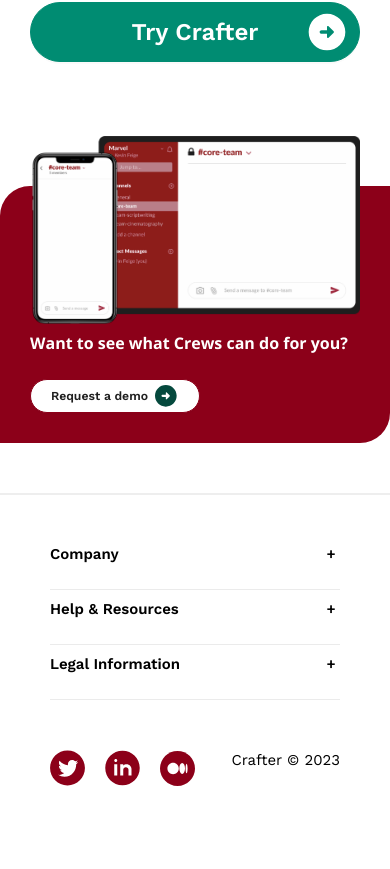
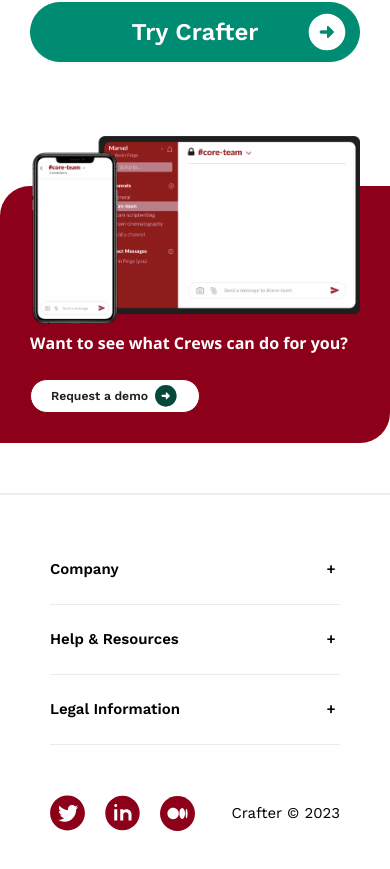
Before and after one commit to jayvaddoriya/crafter, a React (Create React App) app: page / in a window 390 px wide. Shown: the part 558-1427 px from the top of the page. Before the commit the page ends 1394 px from the top, so only its background shows below. Built offline with nearby package versions, Linux system fonts and the light colour scheme.

Commit message:
footer issue solve

```diff
--- a/src/component/Footer/footer.scss
+++ b/src/component/Footer/footer.scss
@@ -15,12 +15,13 @@
     padding: 40px 50px 40px 50px;
   }
 
-  @media (max-width: 480px) {
+  @media (max-width: 425px) {
     .dd-input + label {
       display: flex;
       border-bottom: 1px solid rgba(137, 137, 137, 0.17);
-      margin-top: 10px;
+      margin-top: 25px;
       position: relative;
+      transition: all 0.3s ease-in-out;
       ::after {
         content: "\002B";
         position: absolute;
@@ -113,6 +114,9 @@
         @media (max-width: 768px) {
           font-size: 15px;
         }
+        @media (max-width: 425px) {
+          margin-bottom: 0 !important;
+        }
       }
     }
   }
```
